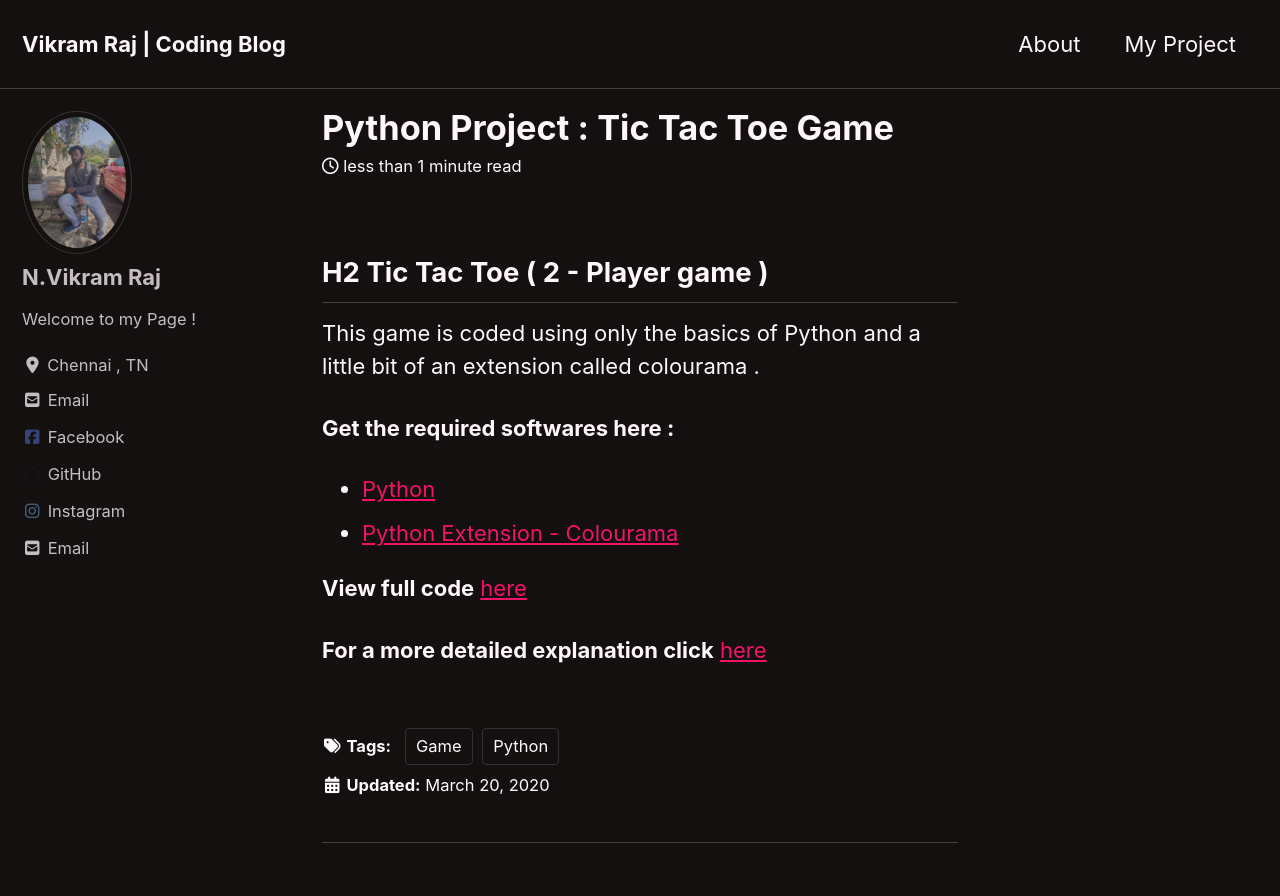
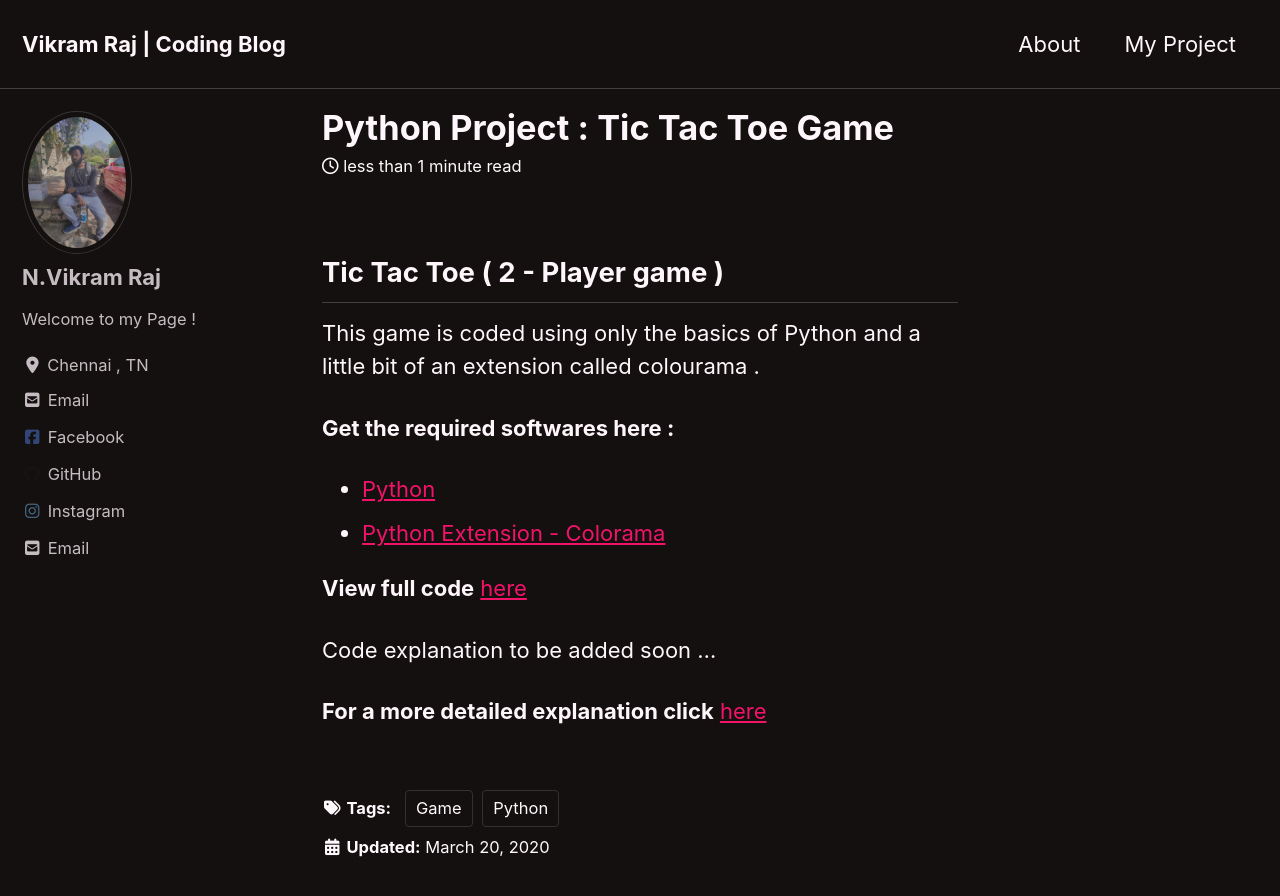
Before and after one commit to nvikramraj/nvikramraj.github.io, a Jekyll site: the page built from _posts/2020-03-20-TicTacToe.md, in a window 1280 px wide and 900 px high. Shown: the top 896 px of the window. Built offline with Jekyll 4.4.1, drawn with Linux system fonts in a browser that asks for light colours; cached includes are drawn as plain includes; nearby versions of some CDN libraries.

```diff
--- a/_posts/2020-03-20-TicTacToe.md
+++ b/_posts/2020-03-20-TicTacToe.md
@@ -2,17 +2,19 @@
 title: "Python Project : Tic Tac Toe Game"
 date: 2020-03-20
 tags: [Python,Game]
-excerpt: "Python, TicTacToe ,Game"
+excerpt: "A fun 2 player game made using python basics"
 ---
 
-## H2 Tic Tac Toe ( 2 - Player game )
+## Tic Tac Toe ( 2 - Player game )
 
 This game is coded using only the basics of Python and a little bit of an extension called colourama .
 
 **Get the required softwares here :**
 * [Python](https://www.python.org/)
-* [Python Extension - Colourama](https://pypi.org/project/colorama/)
+* [Python Extension - Colorama](https://pypi.org/project/colorama/)
 
 **View full code** [here](https://github.com/nvikramraj/TicTacToe)
 
+Code explanation to be added soon ...
+
 **For a more detailed explanation click** [here](https://www.youtube.com/watch?v=eXBD2bB9-RA&list=PLQVvvaa0QuDeAams7fkdcwOGBpGdHpXln)
```
Also changed, not shown: 1 other file.
